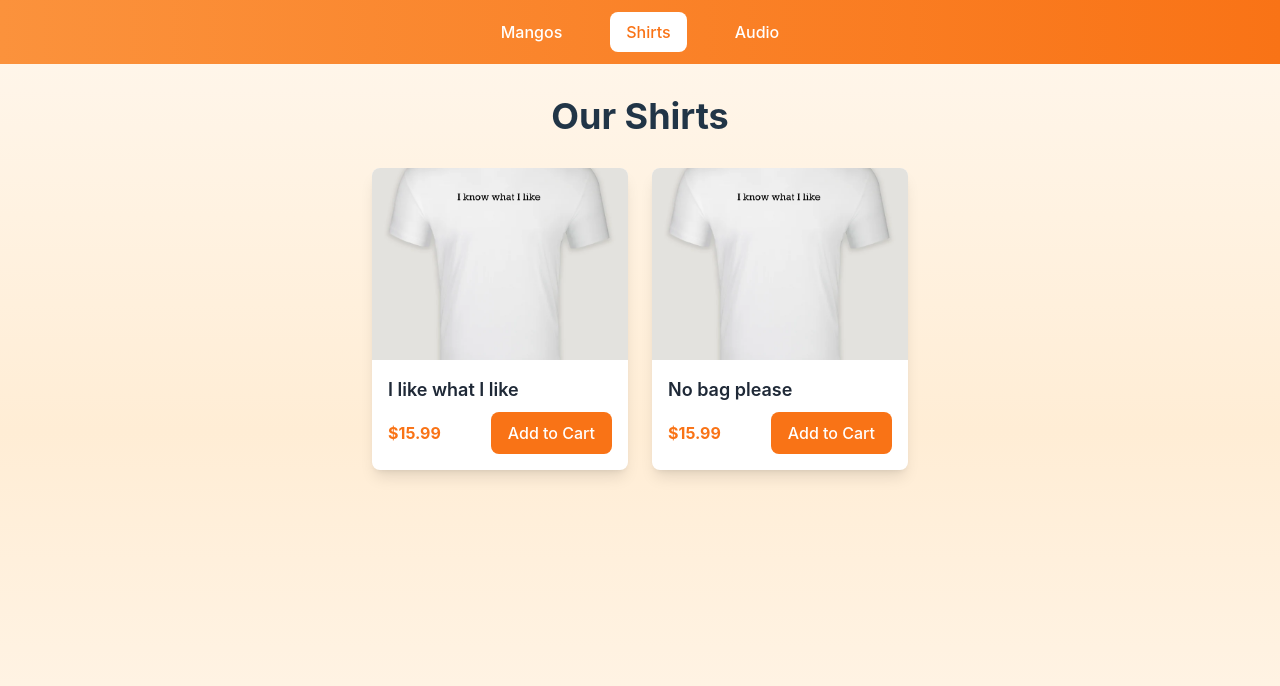
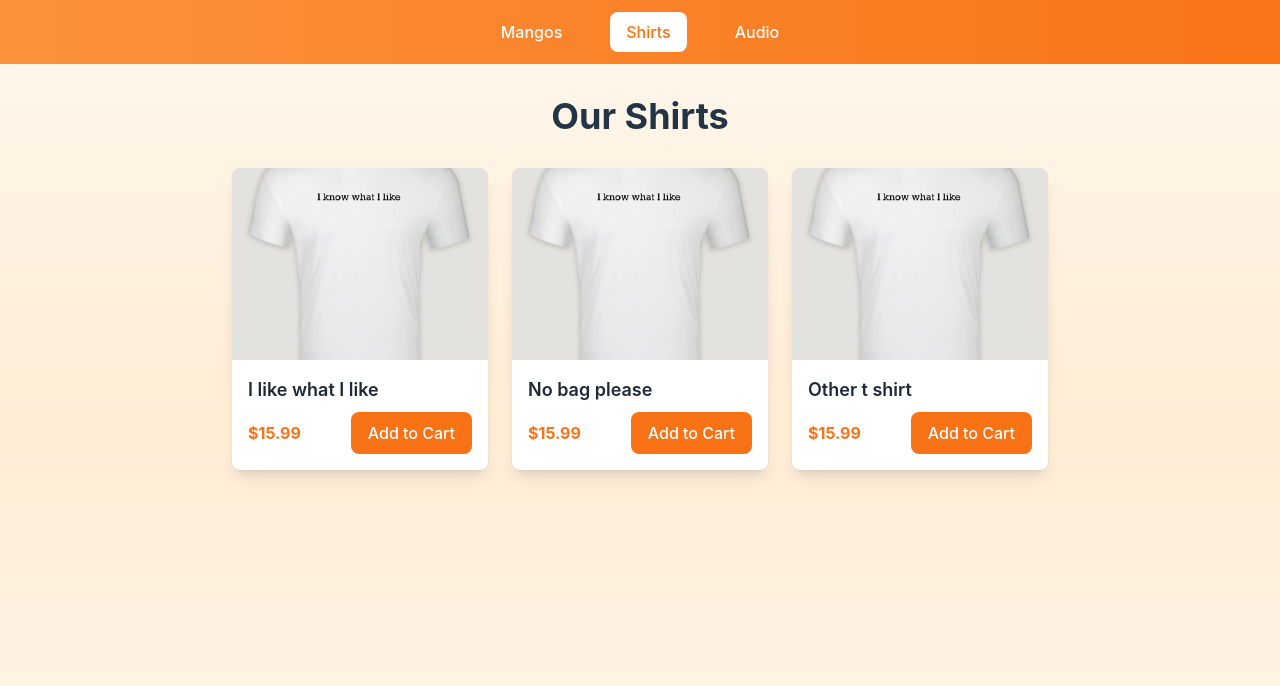
Before and after one commit to NickCaravias/mango-stand, a React (Vite) app in the folder client/: page /shirts in a window 1280 px wide. Shown: the top 686 px of the page. Built offline with nearby package versions, Linux system fonts and the light colour scheme.

Commit message:
other shirt example

```diff
--- a/client/src/pages/Shirts.tsx
+++ b/client/src/pages/Shirts.tsx
@@ -13,6 +13,11 @@ const Shirts = () => {
     },
     {
         name: 'No bag please',
+        imageUrl: IKnowWhatILike,
+        price: 15.99
+    },
+    {
+        name: 'Other t shirt',
         imageUrl: IKnowWhatILike,
         price: 15.99
     }
```
